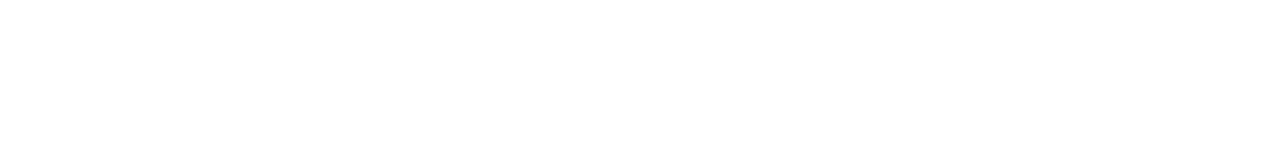
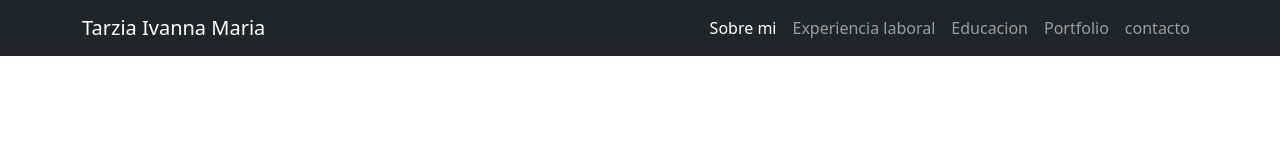
Before and after one commit to ivannatarzia/ivannatarzia.github.io, a plain HTML site: page index.html in a window 1280 px wide. Drawn offline with nearby package versions, Linux system fonts and the light colour scheme.

Commit message:
se dejo ordenado el navbar

```diff
--- a/index.html
+++ b/index.html
@@ -1,13 +1,61 @@
 <!DOCTYPE html>
 <html lang="es">
+
 <head>
     <meta charset="UTF-8">
     <meta http-equiv="X-UA-Compatible" content="IE=edge">
     <meta name="viewport" content="width=device-width, initial-scale=1.0">
     <title>Ivanna Maria Tarzia</title>
     <!--agregar metas-->
+    <!-- CSS only -->
+    <link href="https://cdn.jsdelivr.net/npm/bootstrap@5.1.3/dist/css/bootstrap.min.css" rel="stylesheet"
+        integrity="sha384-1BmE4kWBq78iYhFldvKuhfTAU6auU8tT94WrHftjDbrCEXSU1oBoqyl2QvZ6jIW3" crossorigin="anonymous">
+    <script src="https://kit.fontawesome.com/d9036ab60d.js" crossorigin="anonymous"></script>
+    <link rel="stylesheet" href="css/style.css">
 </head>
+<header>
+    <nav class="navbar navbar-expand-lg navbar-dark bg-dark">
+        <div class="container">
+            <a class="navbar-brand" href="#">Tarzia Ivanna Maria</a>
+            <button class="navbar-toggler" type="button" data-bs-toggle="collapse"
+                data-bs-target="#navbarSupportedContent" aria-controls="navbarSupportedContent" aria-expanded="false"
+                aria-label="Toggle navigation">
+                <span class="navbar-toggler-icon"></span>
+            </button>
+            <div class="collapse navbar-collapse" id="navbarSupportedContent">
+                <ul class="navbar-nav ms-auto mb-2 mb-lg-0">
+                    <li class="nav-item">
+                        <a class="nav-link active" aria-current="page" href="#">Sobre mi</a>
+                    </li>
+                    <li class="nav-item">
+                        <a class="nav-link" href="#">Experiencia laboral</a>
+                    </li>
+                    <li class="nav-item">
+                        <a class="nav-link" href="#">Educacion</a>
+                    </li>
+                    <li class="nav-item">
+                        <a class="nav-link" href="#">Portfolio</a>
+                    </li>
+                    <li class="nav-item">
+                        <a class="nav-link" href="#">contacto</a>
+                    </li>
+                </ul>
+            </div>
+        </div>
+    </nav>
+
+</header>
+<footer>
+
+
+</footer>
+
 <body>
+    <!-- JavaScript Bundle with Popper -->
+    <script src="https://cdn.jsdelivr.net/npm/bootstrap@5.1.3/dist/js/bootstrap.bundle.min.js"
+        integrity="sha384-ka7Sk0Gln4gmtz2MlQnikT1wXgYsOg+OMhuP+IlRH9sENBO0LRn5q+8nbTov4+1p"
+        crossorigin="anonymous"></script>
 
 </body>
+
 </html>
```
